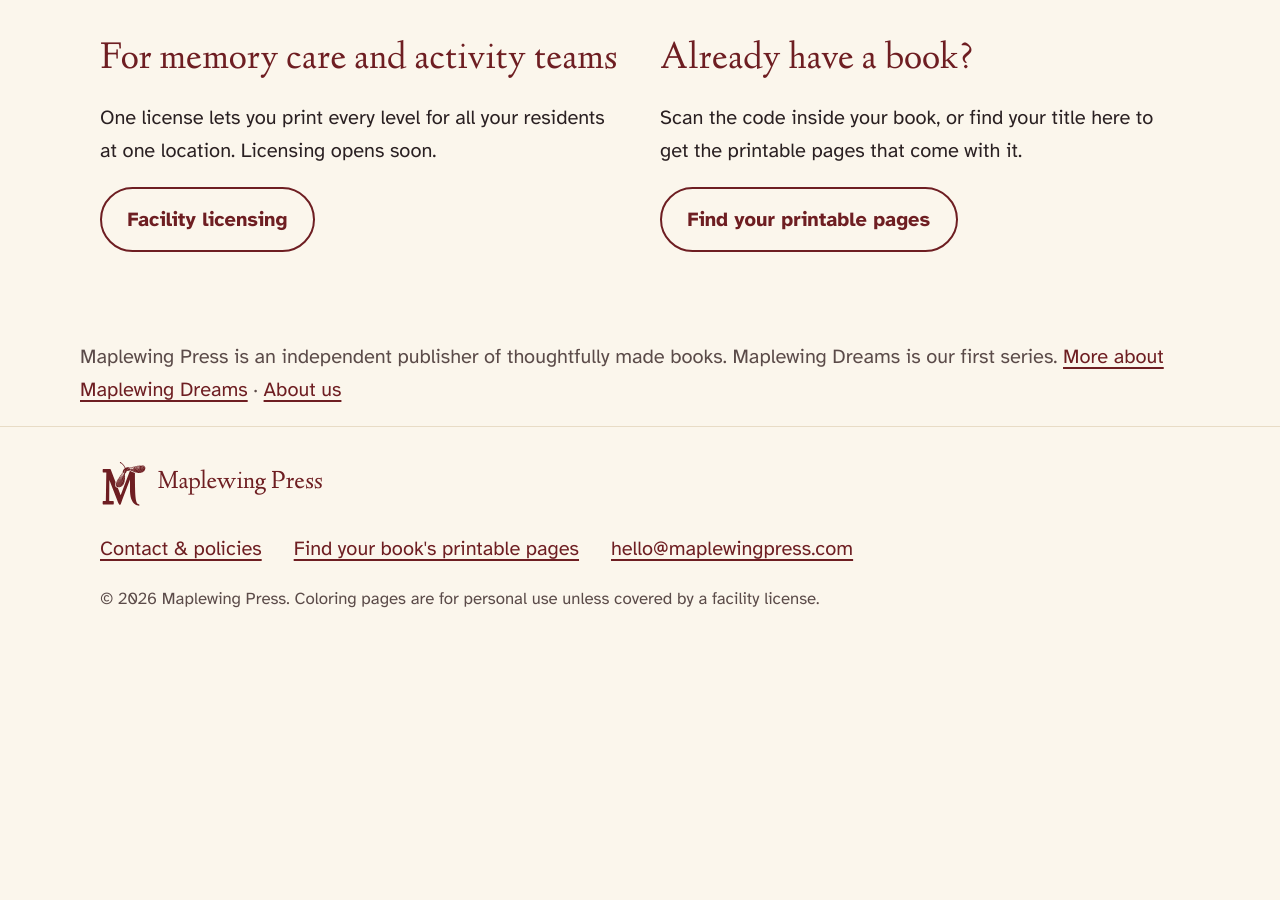
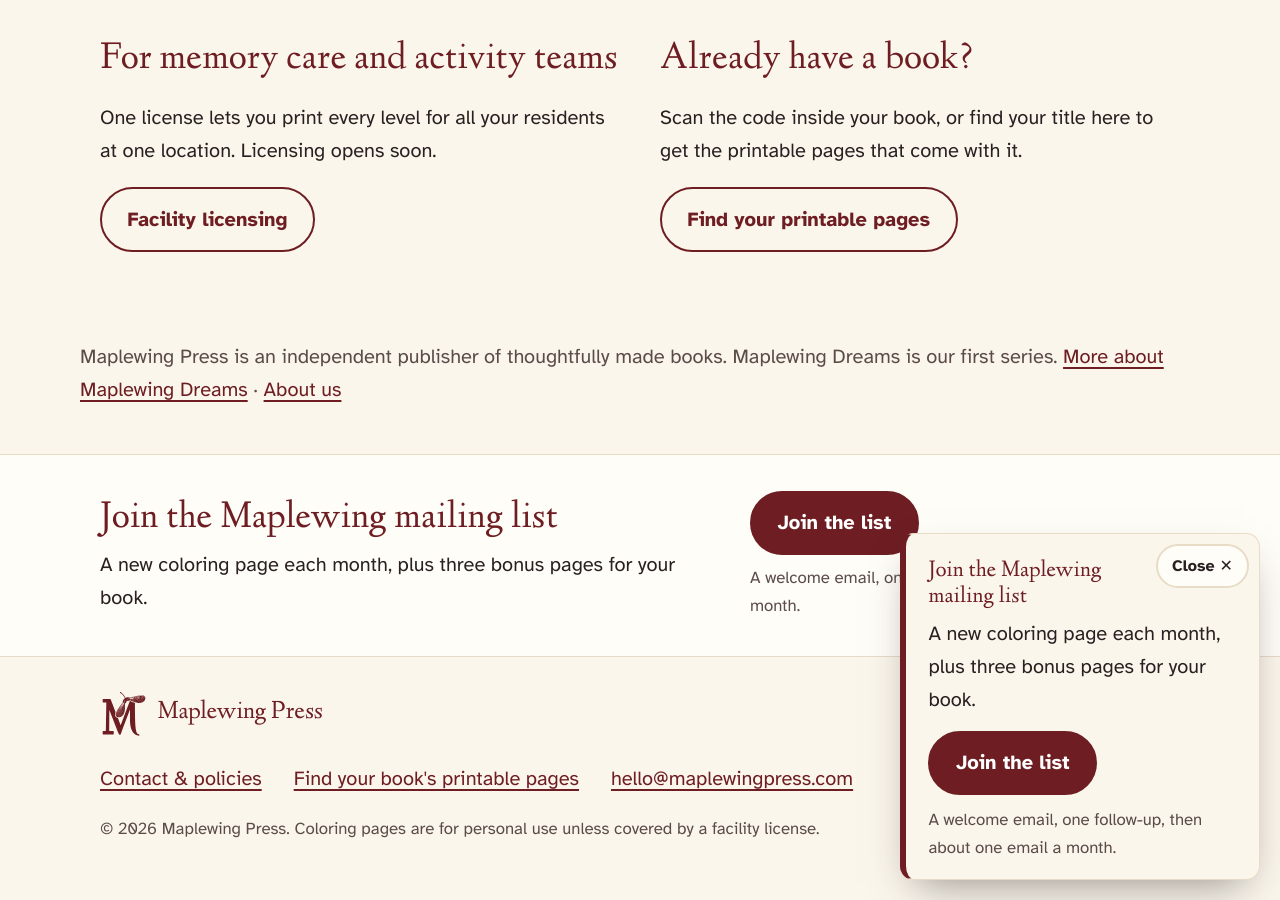
Before and after one commit to maplewingpress/maplewingpress, a Jekyll site: the page built from index.html, in a window 1280 px wide and 900 px high, scrolled down 1975 px. Built offline with Jekyll 4.4.1, drawn with Linux system fonts in a browser that asks for light colours; before the commit the page ends 2645 px from its top, so only the background shows below that; part of the change alters nothing that is shown.

```diff
--- a/_config.yml
+++ b/_config.yml
@@ -9,7 +9,7 @@ facilities_email: facilities@maplewingpress.com
 support_email: support@maplewingpress.com
 # General mailing-list form (MailerLite): the band above the footer and the slide-in box on every page except the printable-pages pages. Leave blank until it exists; the signup box hides itself.
 # Each printable-pages page has its own signup_form_url, which wins over this one.
-signup_form_url: ""
+signup_form_url: "https://preview.mailerlite.io/forms/2702036/201227031161078874/share"
 # Book-owner discount code for facility licenses ($6 off), shown on each printable-pages page. Leave blank until it exists in Payhip.
 facility_code: ""
 exclude:
```
